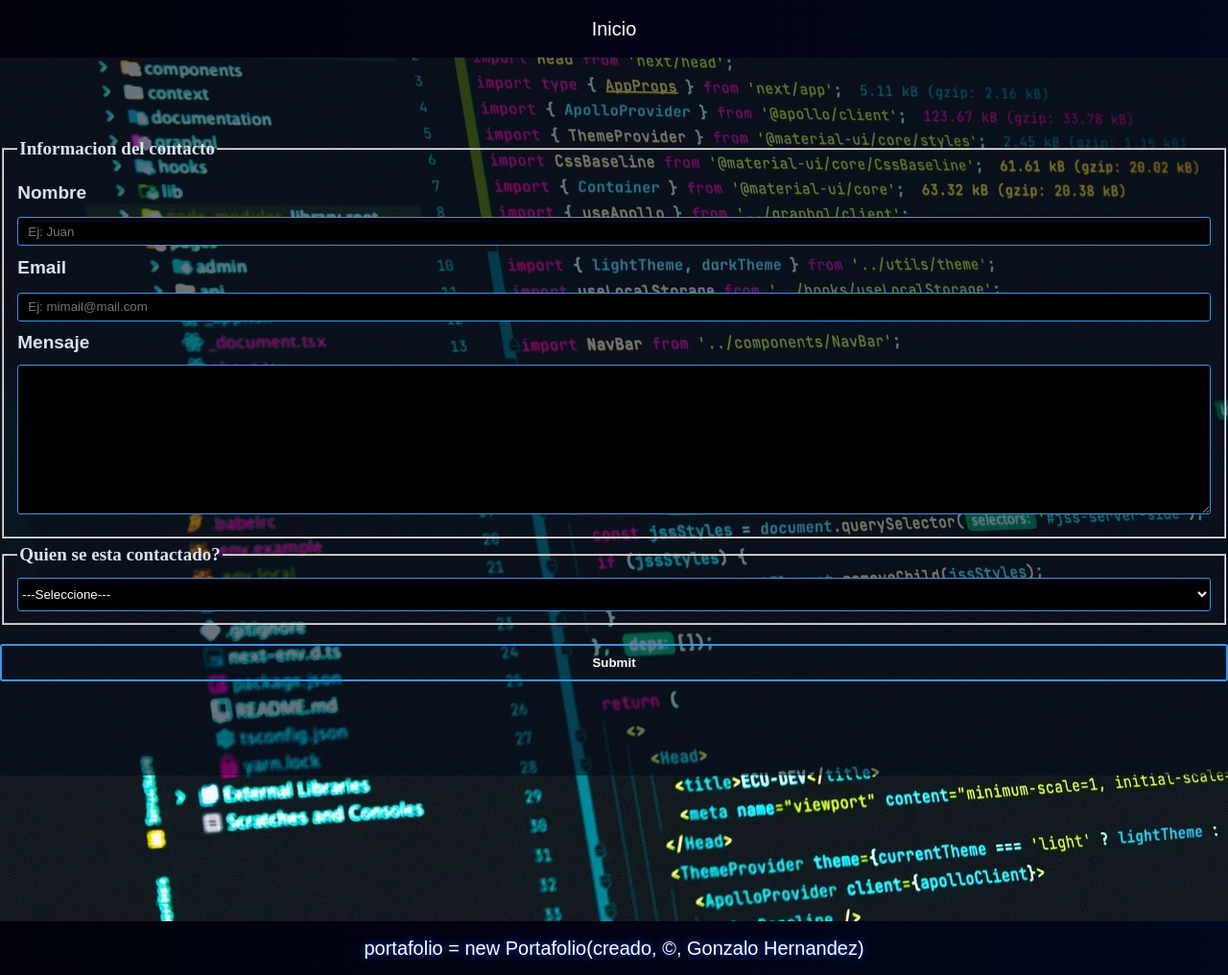
After one commit to gonzajs04/Portafolio, a PHP site: page /contacto.html in a window 1280 px wide. The commit adds this page. Shown: the whole page at 96% size. Run offline with PHP 8.4, Linux system fonts and the light colour scheme.

Commit message:
ADD DARK-MODE CONTACT FORM

```diff
--- /dev/null
+++ b/contacto.html
@@ -0,0 +1,66 @@
+<!DOCTYPE html>
+<html lang="en">
+<head>
+    <meta charset="UTF-8">
+    <meta http-equiv="X-UA-Compatible" content="IE=edge">
+    <meta name="viewport" content="width=device-width, initial-scale=1.0">
+    <link rel="stylesheet" href="build/css/app.css">
+    <title>Contactame</title>
+</head>
+<body>
+    <div class="contenedor-nav">
+        <nav>
+
+            <a class= "hover-underline-animation" href="index.html">Inicio</a>
+
+        </nav>
+    </div>
+
+<div class="contenedor-form">
+
+    <form action="#" class="form-contacto">
+        <fieldset><legend>Informacion del contacto</legend>
+
+            <label for="nombre">Nombre</label>
+            <input type="text" name="nombre" id="nombre" placeholder="Ej: Juan" required>
+
+            <label for="email">Email</label>
+            <input type="email" name="email" id="email" placeholder="Ej: mimail@mail.com" require>
+
+          <label for="mensaje">Mensaje</label>
+            <textarea name="mensaje" id="mensaje" cols="30" rows="10"></textarea>
+
+
+        </fieldset>
+
+
+        <fieldset><legend>Quien se esta contactado?</legend>
+
+            <select name="entidad" id="entidad">
+                <option value="0" selected= "true" disabled="disabled">---Seleccione---</option>
+                <option value="1">Persona</option>
+                <option value="2">Empresa</option>
+            </select>
+        </fieldset>
+
+
+
+        <input  class="btn-enviar" type="submit"></button>
+    </form>
+</div>
+
+
+<div class="imagen-contacto">
+
+</div>
+<footer class="footer">
+
+    <p>portafolio = new Portafolio(creado, &copy, Gonzalo Hernandez)</p>
+
+</footer>
+
+    <script src="src/js/app.js"></script>
+
+
+</body>
+</html>
--- a/src/js/app.js
+++ b/src/js/app.js
@@ -9,19 +9,31 @@ function iniciarApp(){
     const botonMenu = document.querySelector('.toggle');
     const navegacion = document.querySelector('.navegacion');
 
-    //MAL, PASAR A FUNCION A PARTE LLAMADA ABRIR
+    if(!(botonMenu ==null)){
+   //MAL, PASAR A FUNCION A PARTE LLAMADA ABRIR MENU DE NAV
     botonMenu.addEventListener('click',()=>{
 
         navegacion.classList.add('visible');
         botonMenu.classList.add('novisible');
-    });
- //MAL, HACER EN FUNCION APARTE LALMADA CERRAR
+    })
+}
+
+  //MAL, HACER EN FUNCION APARTE LALMADA CERRAR NAVEGACION
+
+
     const botonCerrar = document.querySelector('.close');
+
+    if(!(botonCerrar == null)){
      botonCerrar.addEventListener('click',()=>{
+
         navegacion.classList.remove('visible');
         botonMenu.classList.remove('novisible');
+
         })
+    }
 
+
+   //FUNCION PARA BAJAR FLUIDO DE SECCION AL TOCAR LINK NAV
    const enlaces = document.querySelectorAll('.smooth');
 
      enlaces.forEach(enlace =>{
@@ -39,4 +51,58 @@ function iniciarApp(){
 
 
 
+
+    /**Enviar mail con form de contacto */
+    const botonEnviar = document.querySelector('.btn-enviar');
+   if(!(botonEnviar == null)){ //CONTROLO SI EXISTE UNA CLASE LLAMADA BOTON ENVIAR EN MI ARCHIVO HTML
+    botonEnviar.addEventListener('click',(e)=>{
+        e.preventDefault();
+        enviarMail(e);
+
+    });
    }
+
+   //ACTIVAR DARK-MODE
+   const btnDark = document.querySelector('.btn-dark');
+   btnDark.addEventListener('click',(e)=>{
+    activarDark(e);
+   })
+
+
+
+}
+
+
+function activarDark(e){
+    const body = document.querySelector('body');
+
+    if(body.className == 'dark-mode'){
+        body.classList.remove('dark-mode');
+    }
+    else{
+        body.classList.add('dark-mode');
+    }
+
+}
+
+function enviarMail(e){
+        e.preventDefault();
+        const entidad = document.querySelector("#entidad"); //selecciono EL SELECT DE MI HTML, QUE TIENE LA ENTIDAD, YA SEA OPERSONA O EMPRESA
+        const selected = entidad.options[entidad.selectedIndex].text;
+        //SELECCIONO LAS OPCIONES DE ENTIDAD, QUE PUEDEN SER 1(PERSONA) O 2(EMPRESA) Y DEPENDIENDO DE SI ES 1 O 2, AGARRO EL TEXTO CON EL .TEXT, PARA QUE ME ARROJE PERSONA O EMPRESA
+
+         const email = document.querySelector("#email").value;
+         const nombre = document.querySelector("#nombre").value;
+         const msg = document.querySelector("#mensaje").value;
+
+         //NECESITO REDIRECCIONARME A ALGUNA PLATAFORMA PARA ENVIAR MAIL, POR LO QUE PONEMOS
+            //WINDOW.LOCATION.HREF PARA ESPECIFICAR UN MAIL, UN TITULO Y UN CUERPO
+            //PARA EL BODY, VAMOS A TENER QUE USAR UN URL ENCODER, EN EL CUAL LE VAMOS A TENER QUE PONER NOMBRE: ALGO
+            //EMAIL:ALGO
+            //MENSAJE:ALGO
+            //PERSONA:ALGO: LE DAMOS A ENCODE Y NOS VA A GENERAR UNA URL RANDOM. COMO SE PUEDE VER, TENEMOS QUE COLOCAR LAS CONSTANTES AL LADO DE CADA UNO DE LOS ATRIBUTOS DE LA LISTA, ES DECIR, NOMBRE,EMAIL, MSG ETC..
+            //EJ:
+            //`ESTE ES MI MENSAJE CON MI ${CONSTANTE}`
+         window.location.href = `mailto:hernandezgonzalo5845@gmail.com?subject=envioDesdeFormulario&body=Nombre%3A%20${nombre}%0AEmail%3A%20${email}%0AMensaje%3A%20${msg}%0AEntidad%3A%20${selected}`;
+
+}
--- a/src/scss/base/_globales.scss
+++ b/src/scss/base/_globales.scss
@@ -3,6 +3,7 @@
 html {
     font-size: 62.5%;
     box-sizing: border-box;
+    height: 100%;
 }
 *, *:before, *:after {
     box-sizing: inherit;
@@ -11,6 +12,7 @@ body {
     font-size: 1.6rem;
     line-height: 1.8;
     margin: 0;
+    height: 100%;
 }
 p {
     color: v.$negro;
--- a/src/scss/internas/_tecnologias.scss
+++ b/src/scss/internas/_tecnologias.scss
@@ -1,6 +1,7 @@
 .contenedor-nav{
     padding: 1.2rem 0;
-    background-color: #1C1C1C;
+    background: rgb(1,7,29);
+    background: linear-gradient(270deg, rgba(1,7,29,1) 0%, rgba(0,1,10,1) 100%);
     text-align: center;
     a{
         color: white;
--- /dev/null
+++ b/src/scss/layout/_contacto.scss
@@ -0,0 +1,75 @@
+@use '../base/variables' as v;
+@use '../base/mixins' as m;
+.contenedor-form{
+    height: 93.5%;
+    position: absolute;
+    width: 100%;
+    margin: 0 auto;
+  background-color: #05091a8f;
+
+}
+
+.form-contacto{
+    display: flex;
+    flex-direction: column;
+    justify-content: center;
+    margin: 0 auto;
+    height: 100%;
+
+    font-weight: 600;
+
+
+    label{
+        display: block;
+        font-family: v.$fuentePrincipal;
+        margin: .5rem 0;
+    }
+    input:not([type="submit"]){
+        width: 100%;
+        height: 30px;
+        padding: 10px 10px;
+    }
+    input[type="submit"]{
+        display: block;
+        background-color: transparent;
+        border: 2px solid rgb(53, 151, 237);
+        outline: none;
+        padding: 1rem;
+        margin: 2rem 0;
+        color:white;
+        font-weight: 700;
+        &:hover{
+           background-color: rgb(53, 151, 237);
+           padding: 1.2rem;
+            cursor: pointer;
+            transition: all .5s ease;
+        }
+
+    }
+    input, textarea,select{
+        color: white;
+        background-color: black;
+        border: 1px solid rgb(53, 151, 237);
+        border-radius: 3px;
+        outline: 0;
+    }
+    select{
+        width: 100%;
+        height: 35px;
+    }
+    textarea{
+    width: 100%;
+    }
+    fieldset, legend{
+        color: rgb(217, 228, 240);
+        font-size: 19px;
+    }
+}
+
+.imagen-contacto{
+    background-image: url('/build/img/imagen-contacto.webp');
+    height: 900px;
+    background-repeat: no-repeat;
+    background-size: cover;
+    background-position: center;
+}
--- /dev/null
+++ b/src/scss/layout/_dark-mode.scss
@@ -0,0 +1,65 @@
+@use '../base/variables' as v;
+@use '../base/mixins' as m;
+
+body{
+    &.dark-mode{
+        .close{
+            color: black;
+        }
+        .btn-dark{
+            color: black;
+            &:hover{
+                color: white;
+            }
+        }
+
+        .tecnologias{
+            h2{
+                color: white;
+            }
+
+            background: rgb(18, 18, 18);
+        }
+        .contenedor-vermas{
+            a{
+                color: rgb(17, 17, 17);
+            }
+        }
+
+        .tecnologias{
+                -webkit-box-shadow: 1px 13px 22px -8px rgba(176,176,176,1);
+                -moz-box-shadow: 1px 13px 22px -8px rgba(176,176,176,1);
+                box-shadow: 1px 13px 22px -8px rgba(176,176,176,1);
+                a{
+                    color: white;
+                }
+        }
+
+
+     .proyectos{
+        -webkit-box-shadow: 1px 13px 22px -8px rgba(176,176,176,1);
+        -moz-box-shadow: 1px 13px 22px -8px rgba(176,176,176,1);
+        box-shadow: 1px 13px 22px -8px rgba(176,176,176,1);
+        background-color:rgb(19, 19, 19);
+
+
+        h3,p{
+            color: white;
+        }
+        .linea-divisora{
+            border-color: rgba(255, 255, 255, 0.771);
+        }
+        a{
+            filter: invert(100%);
+        }
+        h2{
+            color: white;
+        }
+     }
+
+     .footer{
+        box-shadow: 0 0 5px 0 #b0b0b0;
+        background: black;
+     }
+    }
+}
--- a/src/scss/layout/_index.scss
+++ b/src/scss/layout/_index.scss
@@ -4,3 +4,5 @@
 @forward 'tecnologias';
 @forward  'footer';
 @forward 'proyectos';
+@forward 'contacto';
+@forward 'dark-mode';
--- a/src/scss/layout/_navegacion.scss
+++ b/src/scss/layout/_navegacion.scss
@@ -8,7 +8,7 @@ ul{
     li{
         padding: .7rem 0;
         &:hover{
-            border-left: 3px solid #0404cd;
+            border-left: 3px solid #3232f6;
             transition: border .5s;
         }
     }
@@ -92,3 +92,24 @@ ul{
        }
 
    }
+
+
+
+   //DARK MODE BTN
+
+
+
+   .btn-dark{
+    position: absolute;
+    top: 5.5%;
+    left: 10%;
+    background-color: transparent;
+    border: none;
+    font-size: 25px;
+    color: white;
+    &:hover{
+        cursor: pointer;
+        color:black;
+       text-shadow: -1px 0px 5px rgba(164, 164, 164, 0.872);
+    }
+   }
--- a/src/scss/layout/_sobremi.scss
+++ b/src/scss/layout/_sobremi.scss
@@ -1,5 +1,6 @@
 
 @use '../base/mixins' as m;
+@use '../base/variables' as v;
 
 .sobre-mi{
 
@@ -61,3 +62,23 @@ padding: 4rem 0;
     width: 100%;
 
 }
+
+.sobremi-texto{
+p{
+    font-size: 17px;
+}
+ul{
+    color: white;
+    list-style:circle;
+    padding: 0 3rem;
+    text-align: left;
+    &:hover{
+        border: 1px solid white;
+        cursor: pointer;
+    }
+    li{
+        border-left: none;
+        font-family: v.$fuentePrincipal;
+    }
+}
+}
```
Also changed, not shown: index.html (+47 -13 lines), build/css/app.css, build/js/bundle.min.js, src/img/imagen-contacto.webp (added), 3 other files. Lines whose indentation alone changed are shown as unchanged.
